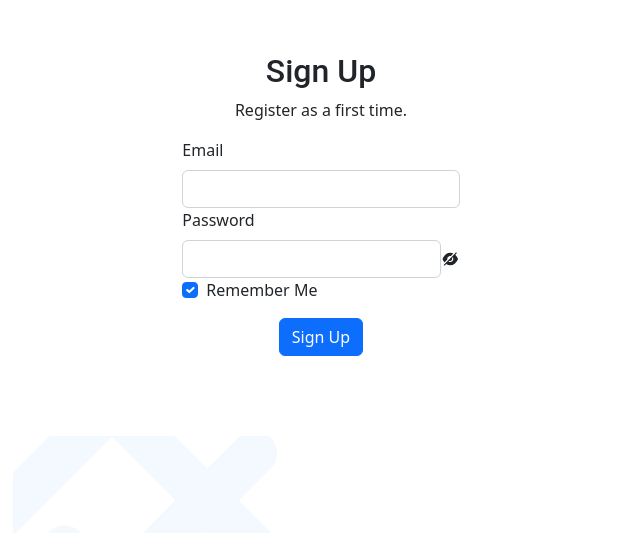
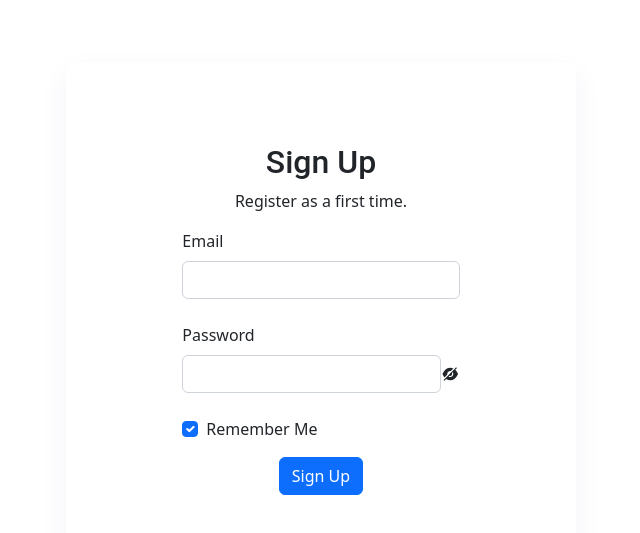
Before and after one commit to Flave1/stem_vision_cms, a React (Create React App) app: page /fws/register in a window 1280 px wide. Shown: the part 141-674 px from the top of the page, without its empty margins (319-959 px from the left). Built offline with nearby package versions, Linux system fonts and the light colour scheme.

Commit message:
fws-implementstion-login

```diff
--- a/src/components/auth/register-user.tsx
+++ b/src/components/auth/register-user.tsx
@@ -47,12 +47,9 @@ const Register = () => {
                     <Col md="6">
                         <Row className="justify-content-center">
                             <Col md="10">
-                                <Card className="card-transparent shadow-none d-flex justify-content-center mb-0 auth-card">
+                                <Card className="card d-flex justify-content-center mb-0 auth-card">
                                     <Card.Body>
-                                        {/* <Link to={dashboardLocations.dashboard} className="navbar-brand d-flex align-items-center mb-3">
-                                            {/* <Logo color={true} /> */}
-                                            {/* <h4 className="logo-title ms-3">FLAVTECH</h4>
-                                        </Link> */}
+
                                         <h2 className="mb-2 text-center">Sign Up</h2>
                                         <p className="text-center">Register as a first time.</p>
 
@@ -85,7 +82,7 @@ const Register = () => {
                                                                 <Field type="email" className="form-control" name="email" id="email" aria-describedby="email" required placeholder=" " />
                                                             </div>
                                                         </Col>
-                                                        <Col lg="12" className="">
+                                                        <Col lg="12" className="pt-4">
                                                             <div className="form-group">
                                                                 {(touched.password && errors.password) && <div className='text-danger'>{errors.password}</div>}
                                                                 <label htmlFor="password" className="form-label">Password</label>
@@ -129,7 +126,7 @@ const Register = () => {
                                                                 </div>
                                                                  </div>
                                                         </Col>
-                                                        <Col lg="12" className="d-flex justify-content-between">
+                                                        <Col lg="12" className="d-flex justify-content-between pt-4">
                                                             <div className="form-check mb-3 form-Check">
                                                                 <Field type="checkbox" id="customCheck1" className="form-check-input" />
                                                                 <label htmlFor="customCheck1" className='check-label'>Remember Me </label>
@@ -153,7 +150,7 @@ const Register = () => {
                                 </Card>
                             </Col>
                         </Row>
-                        <div className="sign-bg">
+                        {/* <div className="sign-bg">
                             <svg width="280" height="230" viewBox="0 0 431 398" fill="none" xmlns="http://www.w3.org/2000/svg">
                                 <g opacity="0.05">
                                     <rect x="-157.085" y="193.773" width="543" height="77.5714" rx="38.7857" transform="rotate(-45 -157.085 193.773)" fill="#3B8AFF" />
@@ -162,7 +159,7 @@ const Register = () => {
                                     <rect x="62.3154" y="-190.173" width="543" height="77.5714" rx="38.7857" transform="rotate(45 62.3154 -190.173)" fill="#3B8AFF" />
                                 </g>
                             </svg>
-                        </div>
+                        </div> */}
                     </Col>
                     {/* <Col md="6" className="d-md-block d-none bg-primary p-0 mt-n1 vh-100 overflow-hidden">
                         {/* <Image src={auth1} className="Image-fluid gradient-main animated-scaleX" alt="images" />
```
